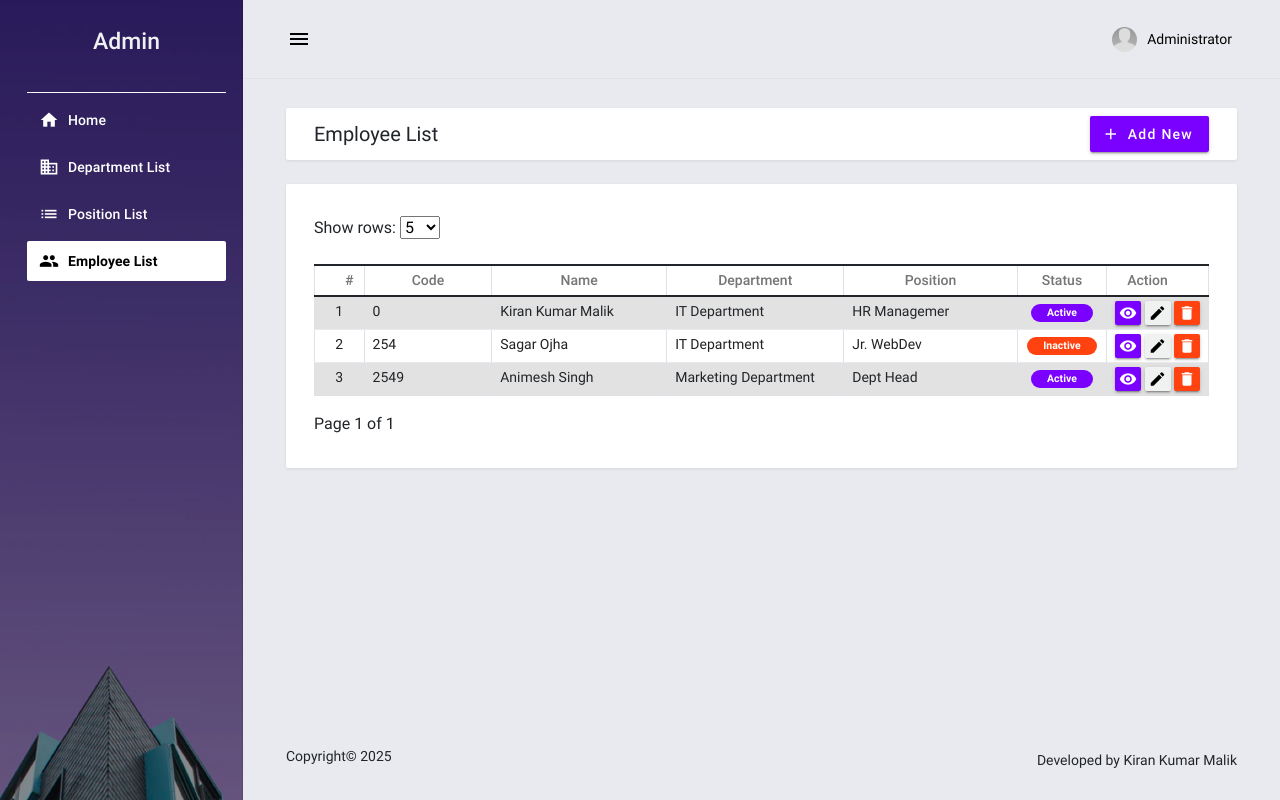
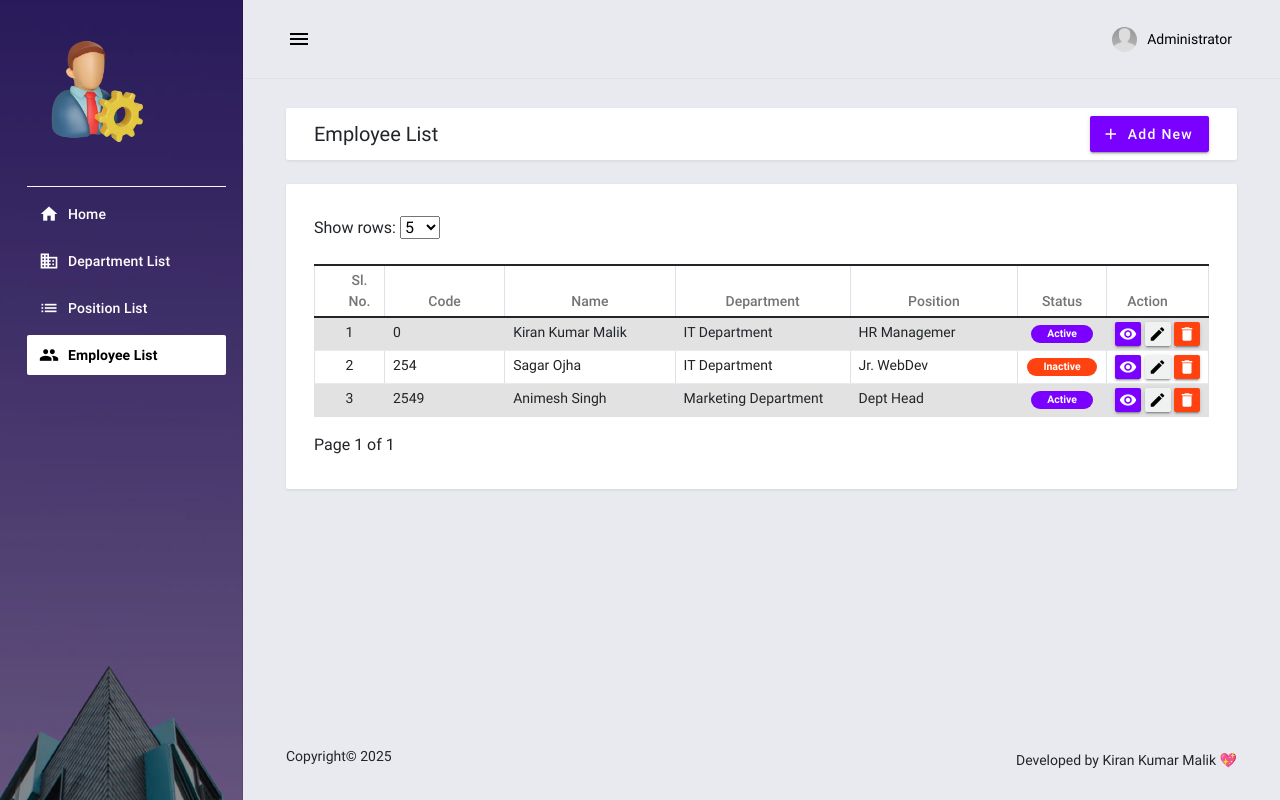
Before and after one commit to KiranKumarMalik/Employee-Management-System-Using-Django, a Django app: page /employees in a window 1280 px wide. Run offline with Django 3.2, Linux system fonts and the light colour scheme; a user stored in the database is signed in; data comes from the database, SQL or seed files in the repository; some libraries are stand-ins or nearby versions.

Commit message:
change in UI

```diff
--- a/employee_information/templates/employee_information/base.html
+++ b/employee_information/templates/employee_information/base.html
@@ -59,7 +59,7 @@
                                 <span class="text-center text-sm-left d-block d-sm-inline-block tx-14">Copyright© {% now 'Y' %} <a href="https://www.sourcecodester.com/users/tips23" target="_blank"></a></span>
                             </div>
                             <div class="mdc-layout-grid__cell stretch-card mdc-layout-grid__cell--span-6-desktop d-flex justify-content-end">
-                                <span class="float-none float-sm-right d-block mt-1 mt-sm-0 text-center tx-14">Developed by Kiran Kumar Malik</span>
+                                <span class="float-none float-sm-right d-block mt-1 mt-sm-0 text-center tx-14">Developed by Kiran Kumar Malik 💖</span>
                             </div>
                         </div>
                     </div>
--- a/employee_information/templates/employee_information/employees.html
+++ b/employee_information/templates/employee_information/employees.html
@@ -24,7 +24,7 @@
             <br>
             <table class="table table-striped table-bordered">
                 <colgroup>
-                    <col width="5%">
+                    <col width="8%">
                     <col width="15%">
                     <col width="20%">
                     <col width="20%">
@@ -34,7 +34,7 @@
                 </colgroup>
                 <thead>
                     <tr>
-                        <th class="text-center py-1">#</th>
+                        <th class="text-center py-1">Sl. No.</th>
                         <th class="text-center py-1">Code</th>
                         <th class="text-center py-1">Name</th>
                         <th class="text-center py-1">Department</th>
--- a/employee_information/templates/employee_information/navigation.html
+++ b/employee_information/templates/employee_information/navigation.html
@@ -3,7 +3,7 @@
 <aside class="mdc-drawer mdc-drawer--dismissible mdc-drawer--open">
     <div class="mdc-drawer__header border-bottom border-light">
         <a href="{% url 'home-page' %}" class="brand-logo">
-            <h3 class="text-center text-light">Admin</h3>
+            <img src="{% static 'employee_information/assets/material-admin/images/sidebar/img.png' %}" alt="Admin Logo" class="img-fluid" style="max-width: 130px; height: 130px;">
         </a>
     </div>
     <div class="mdc-drawer__content">
```
Also changed, not shown: static/employee_information/assets/material-admin/images/sidebar/img.png (added).
